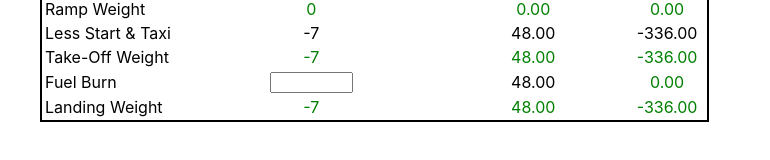
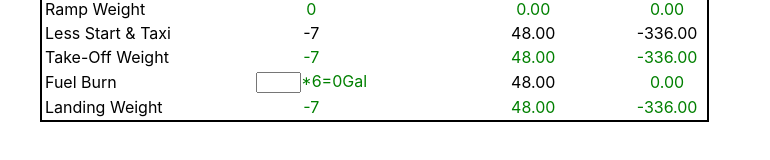
Before and after one commit to robertmzm/pstar, a React (Create React App) app: page / in a window 1280 px wide. Both pictures are taken after a click on the tab "Weight and Balance". Shown: the part 703-863 px from the top of the page, without its empty margins (0-770 px from the left). Built offline with nearby package versions, Linux system fonts and the light colour scheme.

Commit message:
use calculated fuel result

```diff
--- a/src/react/components/WeightBalanceSheet.js
+++ b/src/react/components/WeightBalanceSheet.js
@@ -41,14 +41,14 @@ function WeightBalanceSheet(props){
     baggage1:inputs.baggage1*arms.baggage1,
     baggage2:inputs.baggage2*arms.baggage2,
     zeroFuel:0,
-    fuel:inputs.fuel*arms.fuel,
+    fuel:inputs.fuel*6*arms.fuel,
     taxi: weights.taxi*arms.fuel,
-    fuelBurn: inputs.fuelBurn*arms.fuel
+    fuelBurn: inputs.fuelBurn*6*arms.fuel
   }
   moments.zeroFuel=moments.emptyWeight+moments.frontSeat+moments.rearSeat+moments.baggage1+moments.baggage2
   arms.zeroFuel=weights.zeroFuel==0?0:moments.zeroFuel/weights.zeroFuel
 
-  weights.rampWeight=weights.zeroFuel+inputs.fuel
+  weights.rampWeight=weights.zeroFuel+inputs.fuel*6
   moments.rampWeight=moments.fuel+moments.zeroFuel
   arms.rampWeight=weights.rampWeight==0?0:moments.rampWeight/weights.rampWeight
 
@@ -56,8 +56,8 @@ function WeightBalanceSheet(props){
   moments.takeOff=moments.rampWeight+moments.taxi
   arms.takeOff=moments.takeOff/weights.takeOff
 
-  weights.landing = weights.takeOff+inputs.fuelBurn
-  moments.landing = moments.takeOff+moments.fuelBurn
+  weights.landing = weights.takeOff+inputs.fuelBurn*6
+  moments.landing = moments.takeOff+moments.fuelBurn*6
   arms.landing=moments.landing/weights.landing
 
   Object.keys(moments).forEach(function(key) {
@@ -138,7 +138,7 @@ function WeightBalanceSheet(props){
         </tr>
         <tr>
           <td>Fuel Burn</td>
-          <td style={centerText}><input style={normalBox} name="fuelBurn" type="text" onChange={handleChange} /></td>
+          <td style={centerGreenText}><input style={shortBox} name="fuelBurn" type="text" onChange={handleChange} />*6={inputs.fuelBurn*6}Gal</td>
           <td style={centerText}>{arms.fuel}</td>
           <td style={centerGreenText}>{moments.fuelBurn}</td>
         </tr>
```
